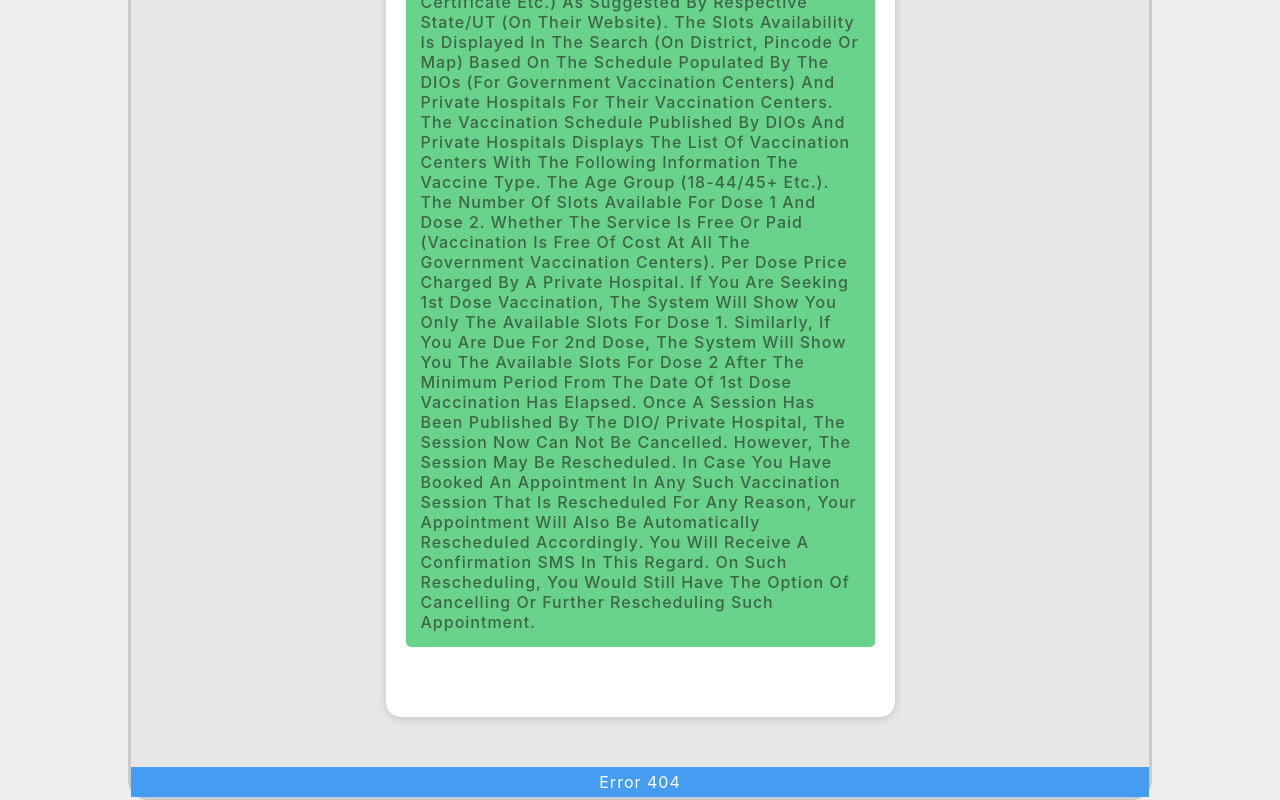
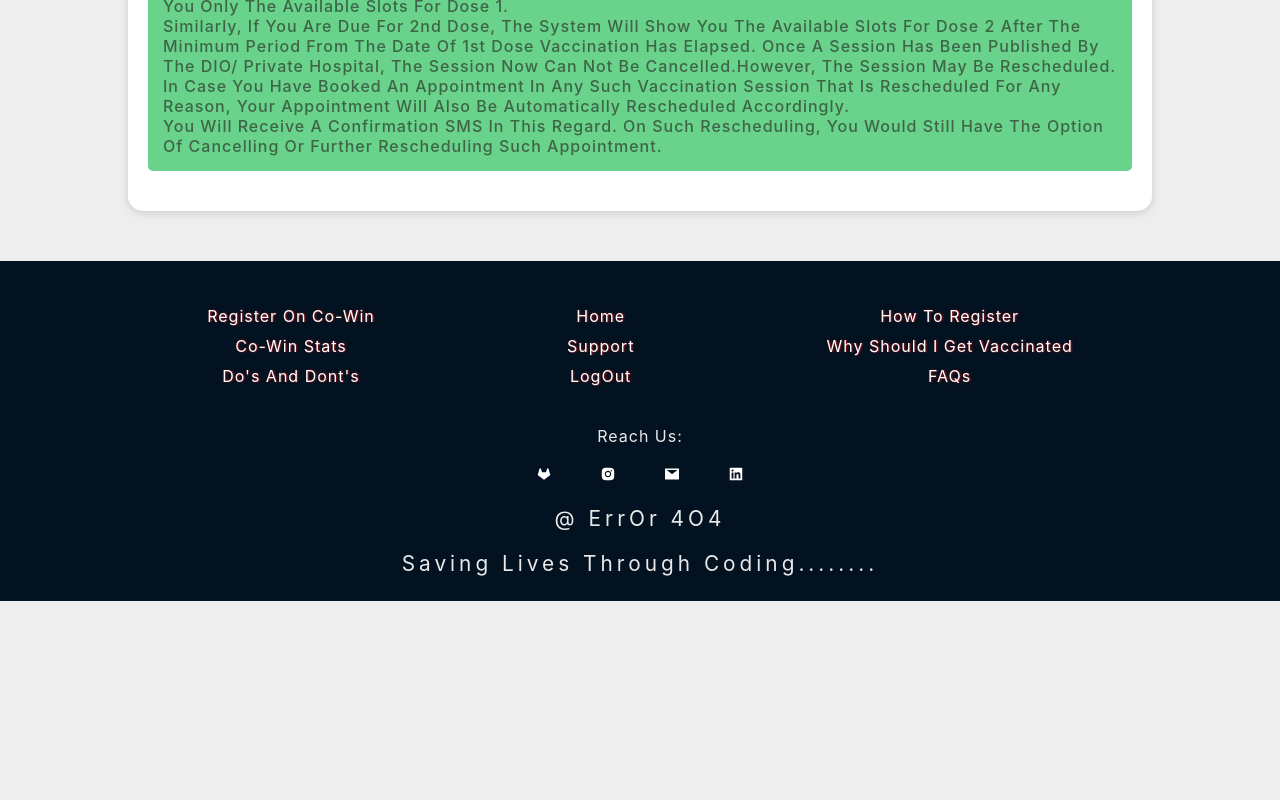
Before and after one commit to jatin0814/error404_fullstack_hack21, a React (Create React App) app in the folder frontend/: page / in a window 1280 px wide. Shown: the part 1873-2673 px from the top of the page. After the commit the page ends 2474 px from the top, so only its background shows below. Built offline with nearby package versions, Linux system fonts and the light colour scheme; no server answers.

Commit message:
footer added

```diff
--- a/frontend/src/Components/Footer/Footer.jsx
+++ b/frontend/src/Components/Footer/Footer.jsx
@@ -1,7 +1,96 @@
 import React from "react";
 
 import styles from "./Footer.module.css";
+import { AiFillGitlab } from "react-icons/ai";
+import { AiFillInstagram } from "react-icons/ai";
+import { AiFillMail } from "react-icons/ai";
+import { AiFillLinkedin } from "react-icons/ai";
 
-const Footer = () => <div className={styles.footer}>Error 404</div>;
+const Footer = () => (
+  <div className={styles.footer}>
+    <div className={styles.flex}>
+      <div className={styles.fitems}>
+        <ul className={styles.fitemli}>
+          <li>
+            <a href="https://www.cowin.gov.in/home">Register on Co-Win</a>
+          </li>
+          <li>
+            <a href="https://dashboard.cowin.gov.in/">Co-Win Stats</a>
+          </li>
+
+          <li>
+            <a href="https://prod-cdn.preprod.co-vin.in/assets/pdf/Dos_and_Donts_for_Citizens.pdf">
+              Do's and Dont's
+            </a>
+          </li>
+        </ul>
+      </div>
+      <div className={styles.fitems}>
+        <ul className={styles.fitemli}>
+          <li>
+            <a href="https://prod-cdn.preprod.co-vin.in/assets/pdf/Dos_and_Donts_for_Citizens.pdf">
+              Home
+            </a>
+          </li>
+          <li>
+            <a href="https://prod-cdn.preprod.co-vin.in/assets/pdf/Dos_and_Donts_for_Citizens.pdf">
+              Support
+            </a>
+          </li>
+          <li>
+            <a href="https://prod-cdn.preprod.co-vin.in/assets/pdf/Dos_and_Donts_for_Citizens.pdf">
+              LogOut
+            </a>
+          </li>
+        </ul>
+      </div>
+      <div className={styles.fitems}>
+        <ul className={styles.fitemli}>
+          <li>
+            <a href="https://www.mockplus.com/blog/post/bootstrap-4-footer-template">
+              How to register
+            </a>
+          </li>
+          <li>
+            <a href="https://prod-cdn.preprod.co-vin.in/assets/pdf/Dos_and_Donts_for_Citizens.pdf">
+              Why should I get Vaccinated
+            </a>
+          </li>
+          <li>
+            <a href="cowin.gov.in/faq">FAQs</a>
+          </li>
+        </ul>
+      </div>
+    </div>
+    <div className={styles.fitemsm}>
+      Reach Us:
+      <ul className={styles.fitemli}>
+        <li>
+          <a href="https://prod-cdn.preprod.co-vin.in/assets/pdf/Dos_and_Donts_for_Citizens.pdf">
+            <AiFillGitlab />
+          </a>
+        </li>
+
+        <li>
+          <a href="https://prod-cdn.preprod.co-vin.in/assets/pdf/Dos_and_Donts_for_Citizens.pdf">
+            <AiFillInstagram />
+          </a>
+        </li>
+        <li>
+          <a href="https://prod-cdn.preprod.co-vin.in/assets/pdf/Dos_and_Donts_for_Citizens.pdf">
+            <AiFillMail />
+          </a>
+        </li>
+        <li>
+          <a href="https://prod-cdn.preprod.co-vin.in/assets/pdf/Dos_and_Donts_for_Citizens.pdf">
+            <AiFillLinkedin />
+          </a>
+        </li>
+      </ul>
+    </div>
+    <div className={styles.last}>@ ErrOr 4O4</div>
+    <div className={styles.last2}>Saving Lives Through Coding........</div>
+  </div>
+);
 
 export default Footer;
--- a/frontend/src/Components/Footer/Footer.module.css
+++ b/frontend/src/Components/Footer/Footer.module.css
@@ -1,6 +1,74 @@
+* {
+  margin: 0;
+  padding: 0;
+  box-sizing: border-box;
+  font-size: 16px;
+}
 .footer {
   text-align: center;
-  background-color: #459df1;
+  background-color: #021220;
+  color: rgb(233, 233, 233);
+  padding: 5px;
+  width: 100vw;
+  z-index: 500;
+  margin-top: 50px;
+}
+
+.flex {
+  display: flex;
+  justify-content: space-evenly;
+  margin: 20px 10px;
+}
+
+.fitemli {
+  list-style-type: none;
+}
+.fitems {
+  margin: 10px 0;
+}
+.fitems li {
+  margin: 10px 0;
+}
+.fitemli div {
+  display: inline-block;
+}
+.fitems li a:link,
+.fitems li a:visited {
+  text-shadow: 1px 0 2px rgb(180, 21, 21);
+  color: rgb(223, 223, 223);
+}
+.fitems li a:hover {
+  cursor: pointer;
+  color: #4f9fe6;
+}
+.last,
+.last2 {
+  padding: 20px 0;
+  font-size: 130%;
+  letter-spacing: 4px;
+}
+.last2 {
+  padding: 0 0 20px;
+}
+
+.fitemsm {
+  display: block;
+  margin: auto;
+  text-align: center;
+  width: 20vw;
+}
+.fitemsm .fitemli {
+  margin-top: 20px;
+  display: flex;
+  justify-content: space-around;
+}
+
+.fitemli li a:link,
+.fitemli li a:visited {
   color: white;
-  padding: 5px;
 }
+
+.fitemli li a:hover,
+.fitemli li a:active {
+  color: #4f9fe6;
+}
--- a/frontend/src/Container/Home/Home.jsx
+++ b/frontend/src/Container/Home/Home.jsx
@@ -6,7 +6,7 @@ import AddMember from "../../UI/Modal/Modal";
 import Navbar from "../../Components/Navbar/Navbar";
 import Navbarb from "../../Components/Navbar/Navbar2";
 import Footer from "../../Components/Footer/Footer";
-import Member from "../../Container/cards/User/User";
+import Member from "../cards/User/User";
 import { FaAngellist } from "react-icons/fa";
 import { BiPlusMedical } from "react-icons/bi";
 import { BiGroup } from "react-icons/bi";
@@ -297,60 +297,60 @@ class Home extends Component {
 
             {members}
           </div>
-
+        </div>
         <div className={styles.home_cont}>
           <div className={styles.members}>
             You can register 4 members with one mobile number
           </div>
-            <div
-              className={styles.add_button}
-              onClick={this.modalSwitchhandler}
-            >
+          <div className={styles.add_button} onClick={this.modalSwitchhandler}>
             Add Member
           </div>
 
           <div className={styles.info}>
             One registration per person is sufficient. Please do not register
             with multiple mobile numbers or different Photo ID Proofs for same
-              individual. Scheduling of Second dose should be done from the same
-              account (same mobile number) from which the first dose has been
-              taken, for generation of final certificate. Separate registration
-              for second dose is not necessary. Please carry the registered
-              mobile phone and the requisite documents, including appointment
-              slip, the Photo ID card used for registration, Employment
-              Certificate (HCW/FLW) etc., while visiting the vaccination center,
-              for verification at the time of vaccination. Please check for
-              additional eligibility conditions, if any, prescribed by the
-              respective State/UT Government for vaccination at Government
-              Vaccination Centers, for 18-44 age group, and carry the other
-              prescribed documents (e.g. Comorbidity Certificate etc.) as
-              suggested by respective State/UT (on their website). The slots
-              availability is displayed in the search (on district, pincode or
-              map) based on the schedule populated by the DIOs (for Government
-              Vaccination Centers) and private hospitals for their vaccination
-              centers. The vaccination schedule published by DIOs and private
+            individual. <br />
+            Scheduling of Second dose should be done from the same account (same
+            mobile number) from which the first dose has been taken, for
+            generation of final certificate. Separate registration for second
+            dose is not necessary.
+            <br /> Please carry the registered mobile phone and the requisite
+            documents, including appointment slip, the Photo ID card used for
+            registration, Employment Certificate (HCW/FLW) etc., while visiting
+            the vaccination center, for verification at the time of vaccination.
+            <br /> Please check for additional eligibility conditions, if any,
+            prescribed by the respective State/UT Government for vaccination at
+            Government Vaccination Centers, for 18-44 age group, and carry the
+            other prescribed documents (e.g. Comorbidity Certificate etc.) as
+            suggested by respective State/UT (on their website). <br />
+            The slots availability is displayed in the search (on district,
+            pincode or map) based on the schedule populated by the DIOs (for
+            Government Vaccination Centers) and private hospitals for their
+            vaccination centers.
+            <br /> The vaccination schedule published by DIOs and private
             hospitals displays the list of vaccination centers with the
             following information The vaccine type. The age group (18-44/45+
-              etc.). The number of slots available for dose 1 and dose 2.
-              Whether the service is Free or Paid (Vaccination is free of cost
-              at all the Government Vaccination Centers). Per dose price charged
-              by a private hospital. If you are seeking 1st dose vaccination,
-              the system will show you only the available slots for dose 1.
-              Similarly, if you are due for 2nd dose, the system will show you
-              the available slots for dose 2 after the minimum period from the
-              date of 1st dose vaccination has elapsed. Once a session has been
-              published by the DIO/ private hospital, the session now can not be
-              cancelled. However, the session may be rescheduled. In case you
-              have booked an appointment in any such vaccination session that is
-              rescheduled for any reason, your appointment will also be
-              automatically rescheduled accordingly. You will receive a
-              confirmation SMS in this regard. On such rescheduling, you would
-              still have the option of cancelling or further rescheduling such
-              appointment.
+            etc.).
+            <br /> The number of slots available for dose 1 and dose 2. Whether
+            the service is Free or Paid (Vaccination is free of cost at all the
+            Government Vaccination Centers). <br />
+            Per dose price charged by a private hospital. If you are seeking 1st
+            dose vaccination, the system will show you only the available slots
+            for dose 1. <br />
+            Similarly, if you are due for 2nd dose, the system will show you the
+            available slots for dose 2 after the minimum period from the date of
+            1st dose vaccination has elapsed. Once a session has been published
+            by the DIO/ private hospital, the session now can not be
+            cancelled.However, the session may be rescheduled. <br /> In case
+            you have booked an appointment in any such vaccination session that
+            is rescheduled for any reason, your appointment will also be
+            automatically rescheduled accordingly. <br />
+            You will receive a confirmation SMS in this regard. On such
+            rescheduling, you would still have the option of cancelling or
+            further rescheduling such appointment.
           </div>
         </div>
         <Footer />
-        </div>
       </div>
     );
   }
--- a/frontend/src/Container/Home/Home.module.css
+++ b/frontend/src/Container/Home/Home.module.css
@@ -129,6 +129,7 @@ body {
 .informa div {
   margin-top: 50px;
   font-size: 45%;
+  text-transform: uppercase;
 }
 .informa:hover {
   border: 3px solid white;
@@ -139,7 +140,7 @@ body {
   background-color: white;
   color: rgb(97, 97, 97);
   box-shadow: 0 2px 8px 0 rgba(0, 0, 0, 0.15);
-  width: 50%;
+  width: 80%;
   padding: 20px;
   margin: 50px auto;
 
@@ -199,7 +200,7 @@ body {
 }
 
 .info {
-  margin: 50px 0px;
+  margin: 20px 0px;
   background-color: rgba(71, 201, 114, 0.81);
   border-radius: 5px;
   padding: 15px;
```
Lines whose indentation alone changed are shown as unchanged.
